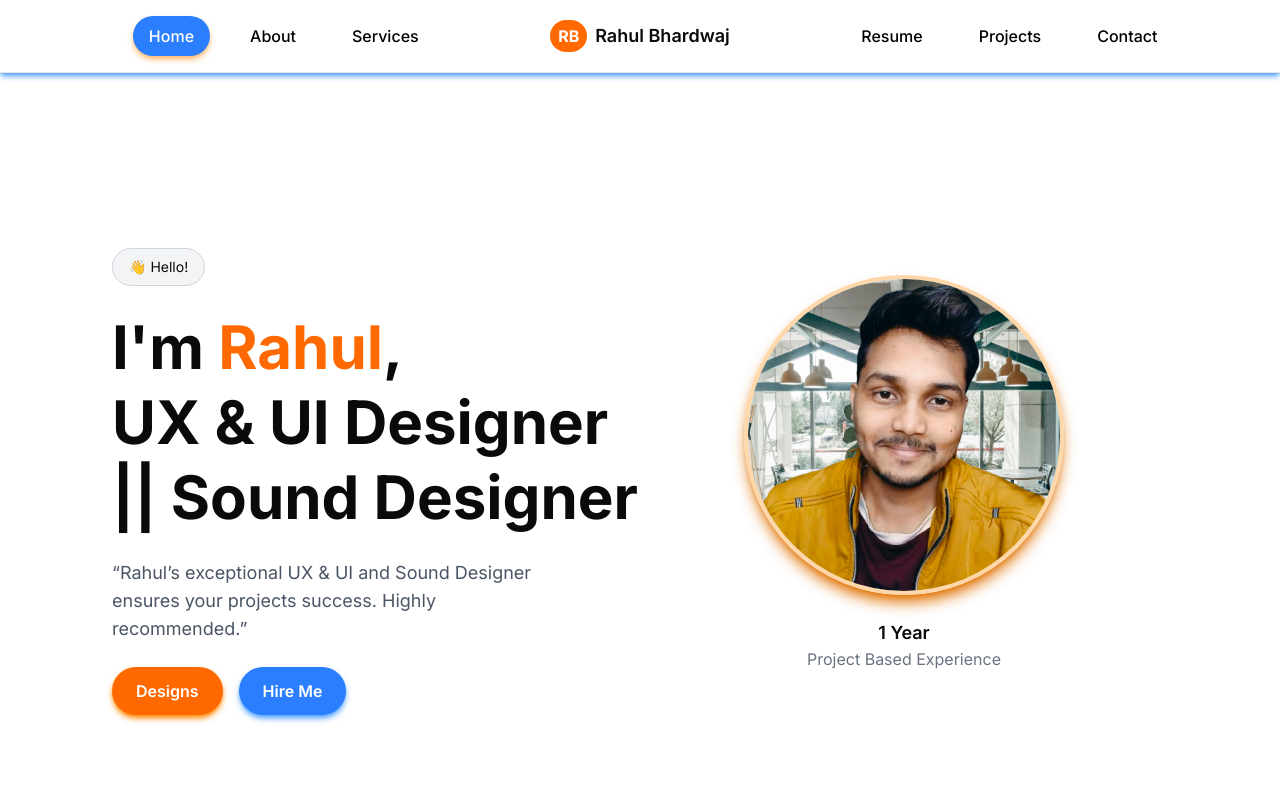
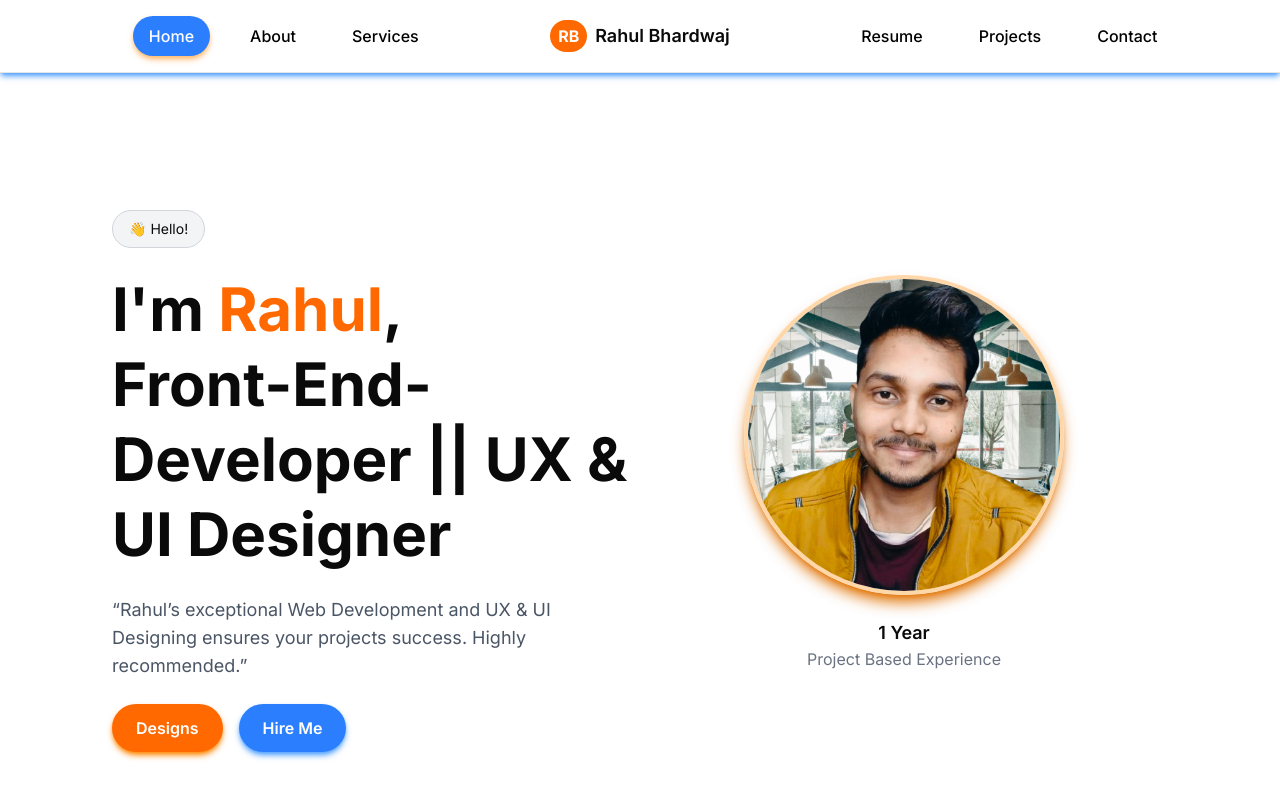
Before and after one commit to DarkZ143/rbportfolio, a Next.js app: page / in a window 1280 px wide. Shown: the top 800 px of the page. Built offline with nearby package versions, Linux system fonts and the light colour scheme.

Commit message:
Update page.tsx

```diff
--- a/src/app/page.tsx
+++ b/src/app/page.tsx
@@ -64,11 +64,11 @@ export default function HomePage() {
 
           <h1 className="text-4xl md:text-6xl font-bold leading-tight">
             I&apos;m <span className="text-orange-500">Rahul</span>, <br />
-            UX & UI Designer || Sound Designer
+            Front-End-Developer || UX & UI Designer
           </h1>
 
           <p className="text-gray-600 text-lg max-w-md">
-            “Rahul’s exceptional UX & UI and Sound Designer ensures your projects success.
+            “Rahul’s exceptional Web Development and UX & UI Designing ensures your projects success.
             Highly recommended.”
           </p>
 
```
